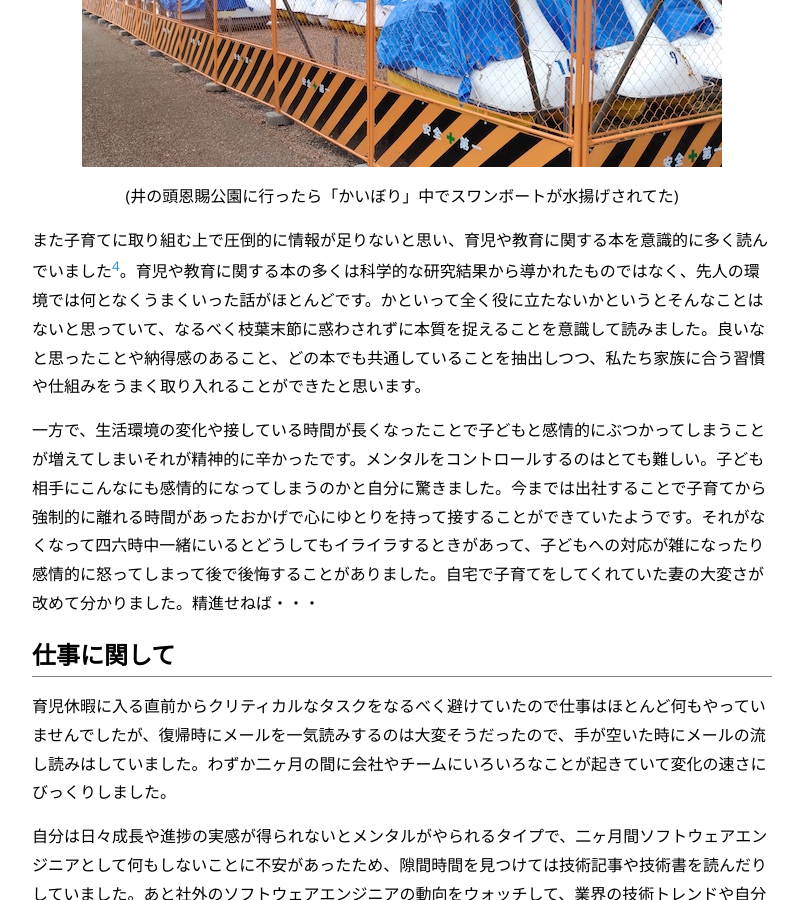
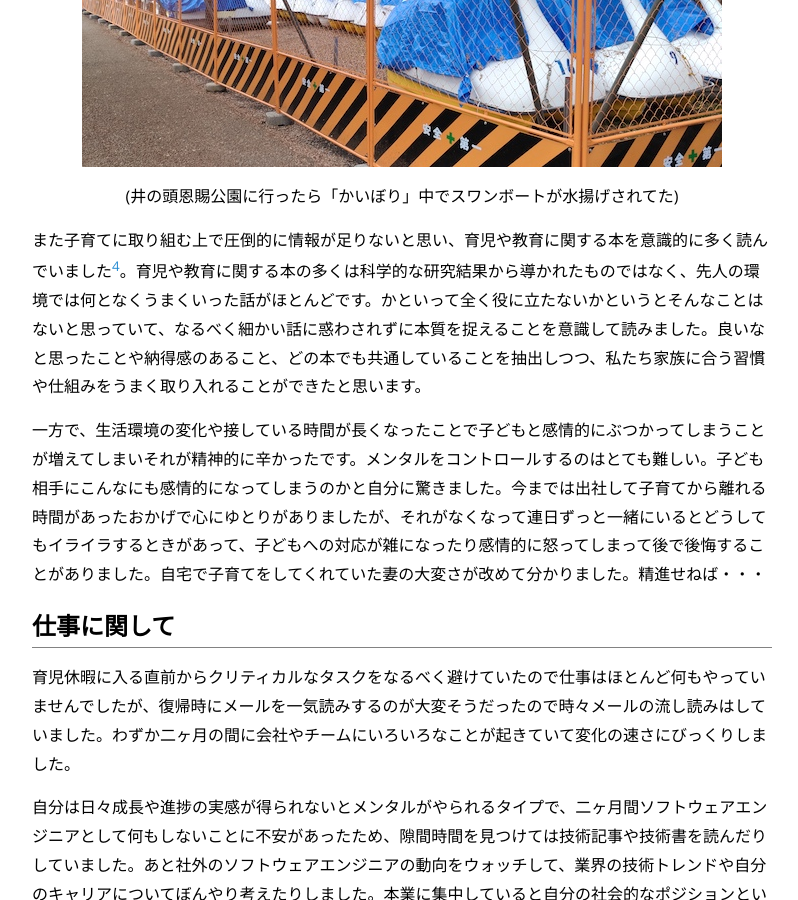
Before and after one commit to nhiroki/nhiroki.github.io, a Jekyll site: the page built from _posts/2018-03-12-paternity-leave.md, in a window 1280 px wide and 900 px high, scrolled down 2194 px. Shown: the whole window, without its empty margins (238-1036 px from the left). Built offline with Jekyll 4.4.1, drawn with Linux system fonts in a browser that asks for light colours; comment, search, counter and statistics services are not loaded.

Commit message:
Update the published article

```diff
--- a/_posts/2018-03-12-paternity-leave.md
+++ b/_posts/2018-03-12-paternity-leave.md
@@ -46,15 +46,15 @@ image: /images/paternity-leave-fingers.jpg
 
 <p class='caption'>(井の頭恩賜公園に行ったら「かいぼり」中でスワンボートが水揚げされてた)</p>
 
-また子育てに取り組む上で圧倒的に情報が足りないと思い、育児や教育に関する本を意識的に多く読んでいました[^reading-books]。育児や教育に関する本の多くは科学的な研究結果から導かれたものではなく、先人の環境では何となくうまくいった話がほとんどです。かといって全く役に立たないかというとそんなことはないと思っていて、なるべく枝葉末節に惑わされずに本質を捉えることを意識して読みました。良いなと思ったことや納得感のあること、どの本でも共通していることを抽出しつつ、私たち家族に合う習慣や仕組みをうまく取り入れることができたと思います。
+また子育てに取り組む上で圧倒的に情報が足りないと思い、育児や教育に関する本を意識的に多く読んでいました[^reading-books]。育児や教育に関する本の多くは科学的な研究結果から導かれたものではなく、先人の環境では何となくうまくいった話がほとんどです。かといって全く役に立たないかというとそんなことはないと思っていて、なるべく細かい話に惑わされずに本質を捉えることを意識して読みました。良いなと思ったことや納得感のあること、どの本でも共通していることを抽出しつつ、私たち家族に合う習慣や仕組みをうまく取り入れることができたと思います。
 
 [^reading-books]: 電子書籍なら抱っこして寝かしつけながら読めて便利。
 
-一方で、生活環境の変化や接している時間が長くなったことで子どもと感情的にぶつかってしまうことが増えてしまいそれが精神的に辛かったです。メンタルをコントロールするのはとても難しい。子ども相手にこんなにも感情的になってしまうのかと自分に驚きました。今までは出社することで子育てから強制的に離れる時間があったおかげで心にゆとりを持って接することができていたようです。それがなくなって四六時中一緒にいるとどうしてもイライラするときがあって、子どもへの対応が雑になったり感情的に怒ってしまって後で後悔することがありました。自宅で子育てをしてくれていた妻の大変さが改めて分かりました。精進せねば・・・
+一方で、生活環境の変化や接している時間が長くなったことで子どもと感情的にぶつかってしまうことが増えてしまいそれが精神的に辛かったです。メンタルをコントロールするのはとても難しい。子ども相手にこんなにも感情的になってしまうのかと自分に驚きました。今までは出社して子育てから離れる時間があったおかげで心にゆとりがありましたが、それがなくなって連日ずっと一緒にいるとどうしてもイライラするときがあって、子どもへの対応が雑になったり感情的に怒ってしまって後で後悔することがありました。自宅で子育てをしてくれていた妻の大変さが改めて分かりました。精進せねば・・・
 
 # 仕事に関して
 
-育児休暇に入る直前からクリティカルなタスクをなるべく避けていたので仕事はほとんど何もやっていませんでしたが、復帰時にメールを一気読みするのは大変そうだったので、手が空いた時にメールの流し読みはしていました。わずか二ヶ月の間に会社やチームにいろいろなことが起きていて変化の速さにびっくりしました。
+育児休暇に入る直前からクリティカルなタスクをなるべく避けていたので仕事はほとんど何もやっていませんでしたが、復帰時にメールを一気読みするのが大変そうだったので時々メールの流し読みはしていました。わずか二ヶ月の間に会社やチームにいろいろなことが起きていて変化の速さにびっくりしました。
 
 自分は日々成長や進捗の実感が得られないとメンタルがやられるタイプで、二ヶ月間ソフトウェアエンジニアとして何もしないことに不安があったため、隙間時間を見つけては技術記事や技術書を読んだりしていました。あと社外のソフトウェアエンジニアの動向をウォッチして、業界の技術トレンドや自分のキャリアについてぼんやり考えたりしました。本業に集中していると自分の社会的なポジションというのがだんだん分からなくなってくるので、こういった時間を取れたのは良かったです。
 
```
